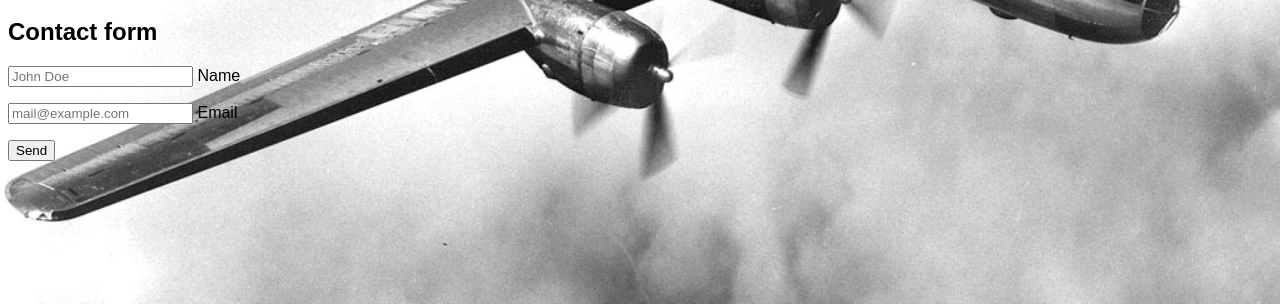
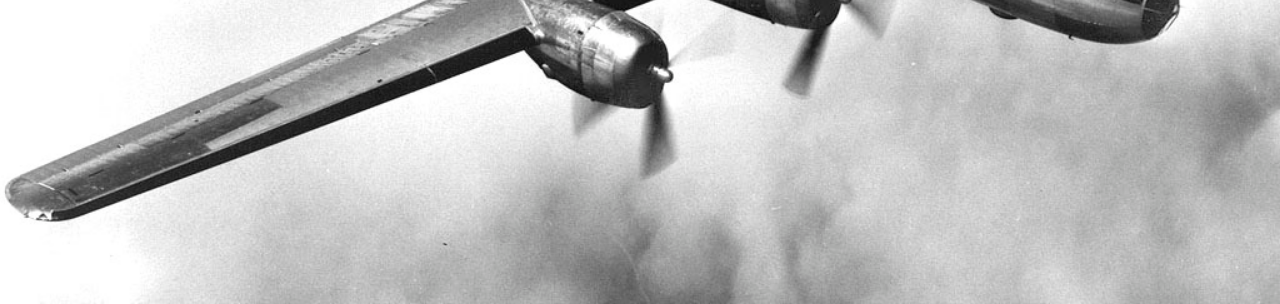
Before and after one commit to mathewgj/superfortress, a plain HTML site: page index.html in a window 1280 px wide. Shown: the part 496-800 px from the top of the page. Drawn offline with Linux system fonts and the light colour scheme; a web font is replaced by a local one.

Commit message:
removed autopilot script and form

```diff
--- a/index.html
+++ b/index.html
@@ -11,8 +11,6 @@ analytics.load("PbT01AzyKK65Lawj8QPkWoNL5VEjTf5E");
 analytics.page()
 }}();
 </script>
-<script type="text/javascript">(function(){var c=encodeURIComponent,s="SCRIPT",d=document,e=d.createElement(s),t=d.getElementsByTagName(s)[0],p="t="+c(d.title||"")+"&u="+c(d.location.href||"")+"&r="+c(d.referrer||"");e.src="https://api.autopilothq.com/anywhere/5c4d786f97be4eb498e7df1de94d07272449e235a66f4503bfd0b2ae7fa5b3db?"+p;e.type="text/javascript";e.async=true;t.parentNode.insertBefore(e, t);})();</script>
-
 
 </head>
  <body>
@@ -42,22 +40,6 @@ analytics.page()
   analytics.trackLink(link, 'Clicked a team link', {
   });
   </script>
-<h2>Contact form</h2>
-<form class="form">
 
-		<p class="name">
-			<input type="text" name="name" id="name" placeholder="John Doe" />
-			<label for="name">Name</label>
-		</p>
-
-		<p class="email">
-			<input type="text" name="email" id="email" placeholder="mail@example.com" />
-			<label for="email">Email</label>
-		</p>
-
-		<p class="submit">
-			<input type="submit" value="Send" />
-		</p>
-	</form>
 </body>
 </html>
```
